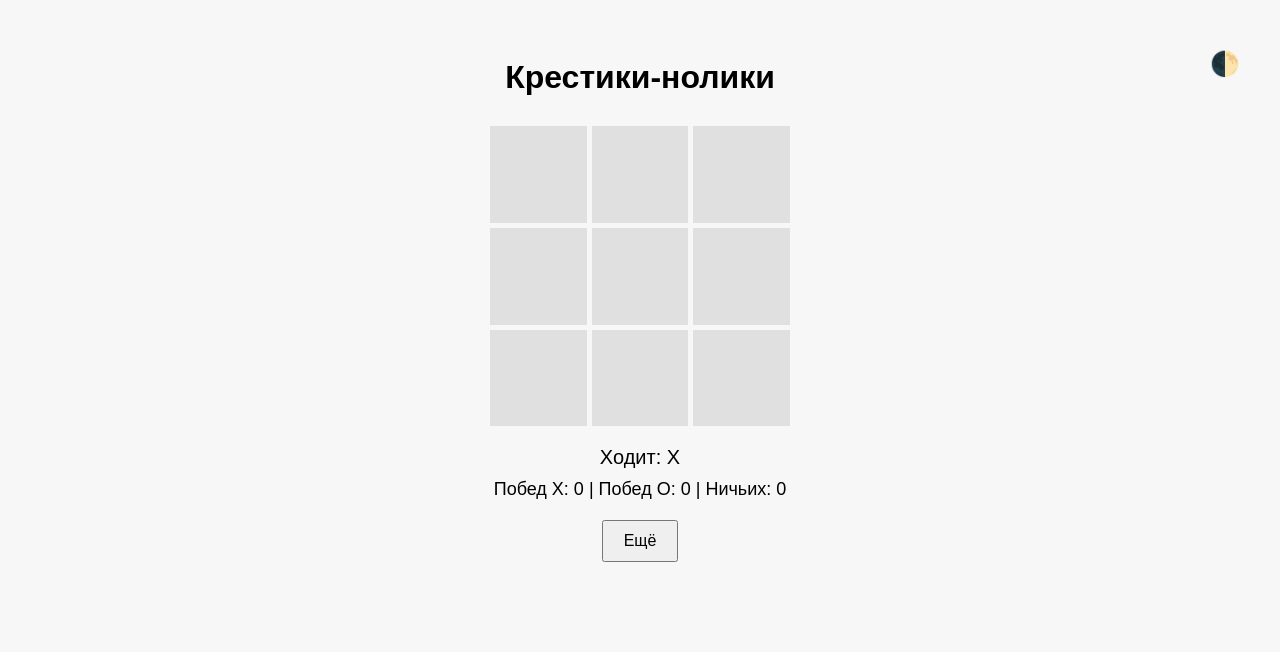
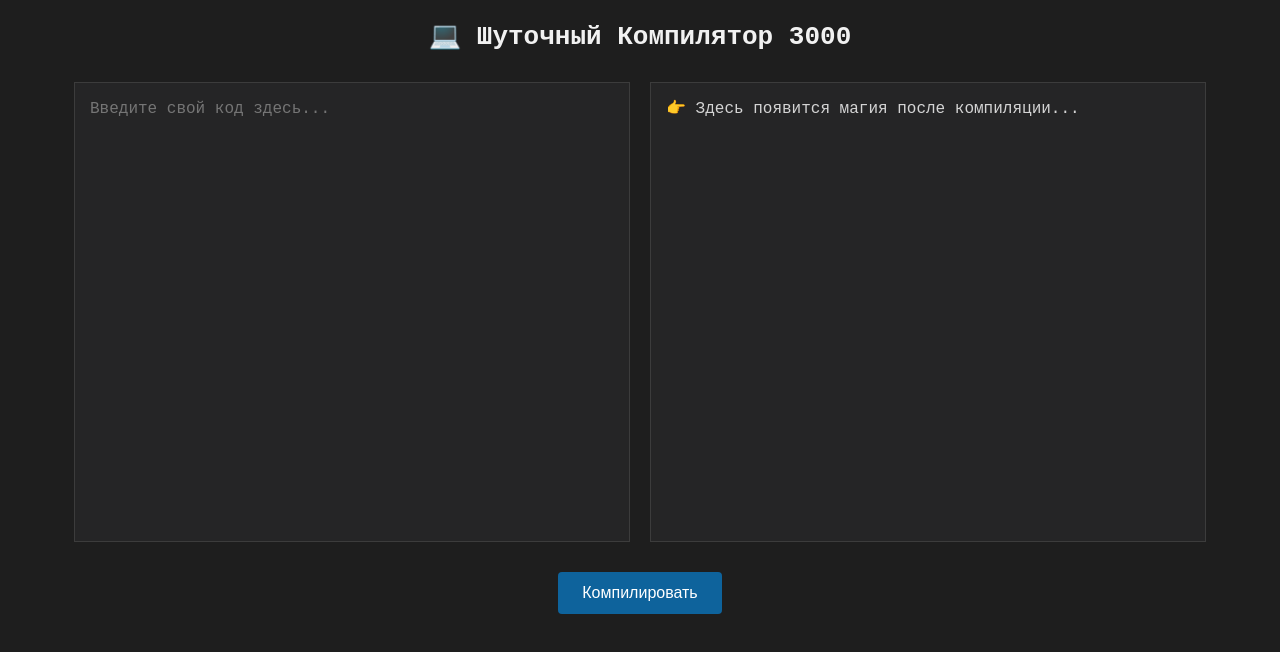
Before and after one commit to z0grisha/firstexp, a plain HTML site: page index.html in a window 1280 px wide. Drawn offline with Linux system fonts and the light colour scheme.

Commit message:
Add files via upload

```diff
--- a/index.html
+++ b/index.html
@@ -1,226 +1,99 @@
 <!DOCTYPE html>
 <html lang="ru">
 <head>
-  <meta charset="UTF-8">
-  <meta name="viewport" content="width=device-width, initial-scale=1.0">
-  <title>Крестики-нолики</title>
+  <meta charset="UTF-8" />
+  <meta name="viewport" content="width=device-width, initial-scale=1.0"/>
+  <title>Шуточный Компилятор</title>
   <style>
     body {
-      font-family: sans-serif;
-      text-align: center;
-      padding: 30px 15px;
-      background-color: #f7f7f7;
-      transition: background-color 0.3s, color 0.3s;
+      margin: 0;
+      padding: 0;
+      background: #1e1e1e;
+      color: #f1f1f1;
+      font-family: monospace;
+      display: flex;
+      flex-direction: column;
+      align-items: center;
+      height: 100vh;
     }
+
     h1 {
-      margin-bottom: 30px;
+      margin: 20px 0;
     }
-    .board {
-      display: grid;
-      grid-template-columns: repeat(3, 1fr);
-      grid-gap: 5px;
-      justify-content: center;
-      margin: 0 auto 20px;
-      max-width: 300px;
+
+    .container {
+      display: flex;
+      flex-direction: row;
+      width: 90%;
+      max-width: 1200px;
+      height: 60%;
+      margin-bottom: 20px;
     }
-    .cell {
-      width: 100%;
-      aspect-ratio: 1 / 1;
-      background: #e0e0e0;
-      font-size: clamp(30px, 8vw, 60px);
-      display: flex;
-      align-items: center;
-      justify-content: center;
-      cursor: pointer;
-      transition: transform 0.2s ease;
+
+    textarea, .output {
+      flex: 1;
+      margin: 10px;
+      padding: 15px;
+      background: #252526;
+      color: #d4d4d4;
+      border: 1px solid #3c3c3c;
+      resize: none;
+      font-size: 16px;
+      line-height: 1.4;
+      overflow: auto;
     }
-    .cell:hover {
-      background: #d5d5d5;
+
+    .output {
+      white-space: pre-wrap;
     }
-    .cell.winning {
-      background: #90ee90 !important;
-      animation: flash 0.4s ease-in-out 2;
-    }
-    @keyframes flash {
-      0% { background-color: #90ee90; }
-      50% { background-color: #c1ffc1; }
-      100% { background-color: #90ee90; }
-    }
-    .info {
-      margin-top: 20px;
-      font-size: 20px;
-    }
-    .score {
-      margin-top: 10px;
-      font-size: 18px;
-    }
+
     button {
-      padding: 10px 20px;
+      background: #0e639c;
+      color: white;
+      border: none;
+      padding: 12px 24px;
       font-size: 16px;
       cursor: pointer;
-      margin-top: 20px;
+      border-radius: 4px;
+      transition: background 0.3s;
     }
 
-    body.dark {
-      background-color: #121212;
-      color: #eee;
-    }
-    body.dark .cell {
-      background-color: #333;
-      color: #fff;
-    }
-    body.dark .cell:hover {
-      background-color: #444;
+    button:hover {
+      background: #1177bb;
     }
 
-    #theme-toggle {
-      position: absolute;
-      top: 20px;
-      right: 20px;
-      background: transparent;
-      border: none;
-      font-size: 24px;
-      cursor: pointer;
-      transition: transform 0.2s;
-    }
+    @media (max-width: 768px) {
+      .container {
+        flex-direction: column;
+        height: auto;
+      }
 
-    #theme-toggle:hover {
-      transform: scale(1.2);
+      textarea, .output {
+        height: 200px;
+      }
     }
   </style>
 </head>
 <body>
-  <button id="theme-toggle" onclick="toggleTheme()">🌓</button>
-  <h1>Крестики-нолики</h1>
-  <div class="board" id="board">
-    <div class="cell" data-index="0"></div>
-    <div class="cell" data-index="1"></div>
-    <div class="cell" data-index="2"></div>
-    <div class="cell" data-index="3"></div>
-    <div class="cell" data-index="4"></div>
-    <div class="cell" data-index="5"></div>
-    <div class="cell" data-index="6"></div>
-    <div class="cell" data-index="7"></div>
-    <div class="cell" data-index="8"></div>
+  <h1>💻 Шуточный Компилятор 3000</h1>
+  <div class="container">
+    <textarea id="code" placeholder="Введите свой код здесь..."></textarea>
+    <div class="output" id="output">👉 Здесь появится магия после компиляции...</div>
   </div>
-  <div class="info" id="info">Ходит: X</div>
-  <div class="score" id="score">Побед X: 0 | Побед O: 0 | Ничьих: 0</div>
-  <button onclick="resetBoard()">Ещё</button>
-
-  <audio id="click-sound" src="https://cdn.pixabay.com/download/audio/2022/03/15/audio_4df0493c6a.mp3?filename=interface-click-124467.mp3"></audio>
+  <button id="compile-btn">Компилировать</button>
 
   <script>
-    const cells = document.querySelectorAll('.cell');
-    const info = document.getElementById('info');
-    const clickSound = document.getElementById('click-sound');
-    clickSound.volume = 0.5;
-    let currentPlayer = 'X';
-    let board = Array(9).fill('');
-    let scoreX = 0;
-    let scoreO = 0;
-    let draws = 0;
-
-    const winCombos = [
-      [0,1,2], [3,4,5], [6,7,8],
-      [0,3,6], [1,4,7], [2,5,8],
-      [0,4,8], [2,4,6]
+    const jokes = [
+      "🧠 Компиляция завершена успешно:\nНо крокодил не смог понять,\nЗачем нам Node и как нажать.",
+      "🔥 Ошибка на строке 42:\nБобёр забыл поставить точку с запятой,\nТеперь живёт он с HTML судьбой.",
+      "✅ Сборка прошла, но...\nФункция ушла в монастырь\nИ больше не возвращается.",
+      "🚀 Оптимизация кода:\nУдалён весь проект\nТеперь точно багов нет!",
+      "🐸 Пойман exception:\nНа болоте в коде сидит лягушка,\nПишет Python, пьёт из кружки."
     ];
 
-    function highlightWinning(combo) {
-      combo.forEach(i => {
-        cells[i].classList.add('winning');
-      });
-    }
-
-    function checkWin() {
-      return winCombos.find(combo => {
-        const [a, b, c] = combo;
-        return board[a] && board[a] === board[b] && board[a] === board[c];
-      });
-    }
-
-    function updateScore() {
-      document.getElementById('score').textContent =
-        `Побед X: ${scoreX} | Побед O: ${scoreO} | Ничьих: ${draws}`;
-    }
-
-    function handleClick(e) {
-      const index = e.target.dataset.index;
-      if (board[index] !== '') return;
-      board[index] = currentPlayer;
-      e.target.textContent = currentPlayer;
-      clickSound.play();
-      const winningCombo = checkWin();
-      if (winningCombo) {
-        info.textContent = `Победил: ${currentPlayer}!`;
-        if (currentPlayer === 'X') scoreX++;
-        else scoreO++;
-        updateScore();
-        highlightWinning(winningCombo);
-        cells.forEach(c => c.removeEventListener('click', handleClick));
-      } else if (board.every(cell => cell !== '')) {
-        info.textContent = 'Ничья!';
-        draws++;
-        updateScore();
-      } else {
-        currentPlayer = currentPlayer === 'X' ? 'O' : 'X';
-        info.textContent = `Ходит: ${currentPlayer}`;
-        if (currentPlayer === 'O') {
-          setTimeout(botMove, 300);
-        }
-      }
-    }
-
-    function resetBoard() {
-      board.fill('');
-      currentPlayer = 'X';
-      info.textContent = 'Ходит: X';
-      cells.forEach(cell => {
-        cell.textContent = '';
-        cell.classList.remove('winning');
-        cell.addEventListener('click', handleClick);
-      });
-    }
-
-    function botMove() {
-      for (let combo of winCombos) {
-        const [a, b, c] = combo;
-        if (board[a] === 'O' && board[b] === 'O' && board[c] === '') return clickCell(c);
-        if (board[a] === 'O' && board[b] === '' && board[c] === 'O') return clickCell(b);
-        if (board[a] === '' && board[b] === 'O' && board[c] === 'O') return clickCell(a);
-      }
-      for (let combo of winCombos) {
-        const [a, b, c] = combo;
-        if (board[a] === 'X' && board[b] === 'X' && board[c] === '') return clickCell(c);
-        if (board[a] === 'X' && board[b] === '' && board[c] === 'X') return clickCell(b);
-        if (board[a] === '' && board[b] === 'X' && board[c] === 'X') return clickCell(a);
-      }
-      const emptyCells = board.map((val, i) => val === '' ? i : null).filter(v => v !== null);
-      if (emptyCells.length === 0) return;
-      const randomIndex = emptyCells[Math.floor(Math.random() * emptyCells.length)];
-      clickCell(randomIndex);
-    }
-
-    function clickCell(index) {
-      const cell = document.querySelector(`[data-index='${index}']`);
-      if (cell) cell.click();
-    }
-
-    function toggleTheme() {
-      document.body.classList.toggle('dark');
-      if (document.body.classList.contains('dark')) {
-        localStorage.setItem('theme', 'dark');
-      } else {
-        localStorage.setItem('theme', 'light');
-      }
-    }
-
-    window.addEventListener('DOMContentLoaded', () => {
-      const savedTheme = localStorage.getItem('theme');
-      if (savedTheme === 'dark') {
-        document.body.classList.add('dark');
-      }
-      resetBoard();
+    document.getElementById("compile-btn").addEventListener("click", function() {
+      const randomJoke = jokes[Math.floor(Math.random() * jokes.length)];
+      document.getElementById("output").textContent = randomJoke;
     });
   </script>
 </body>
```
